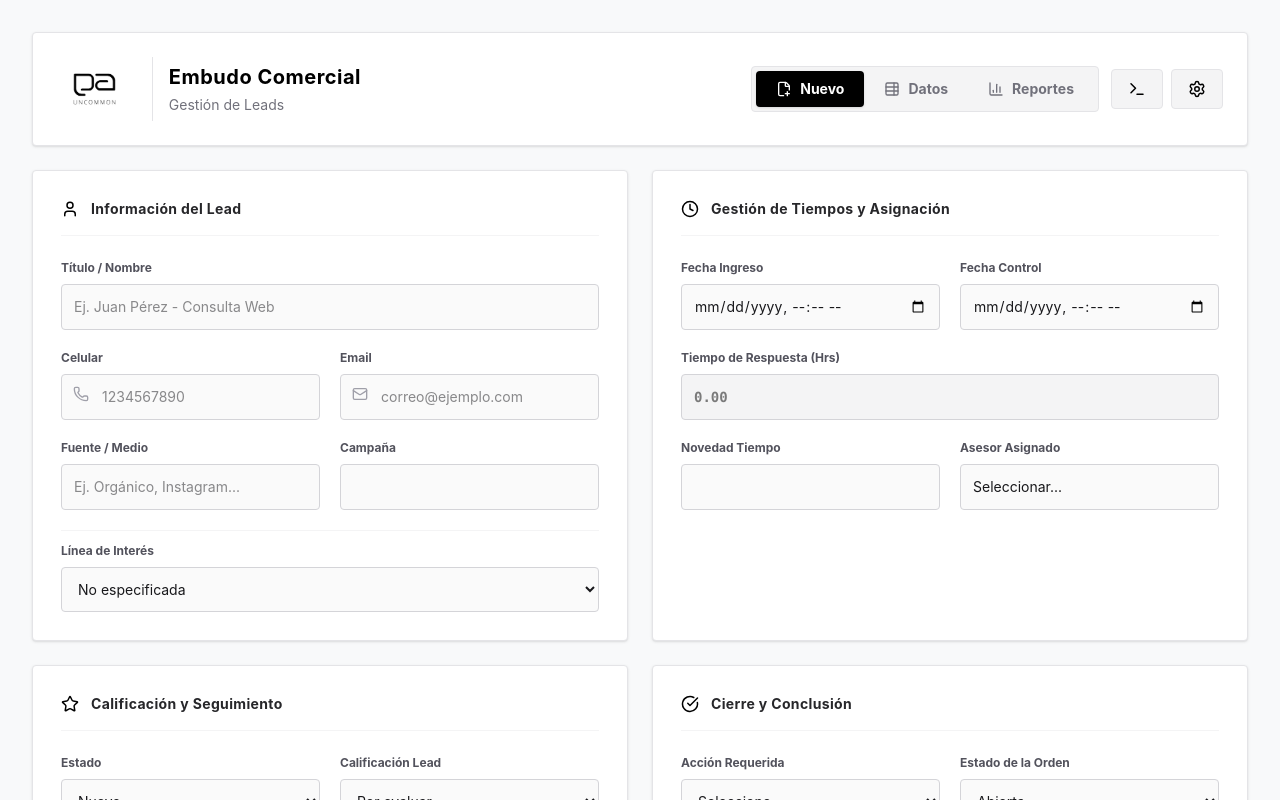
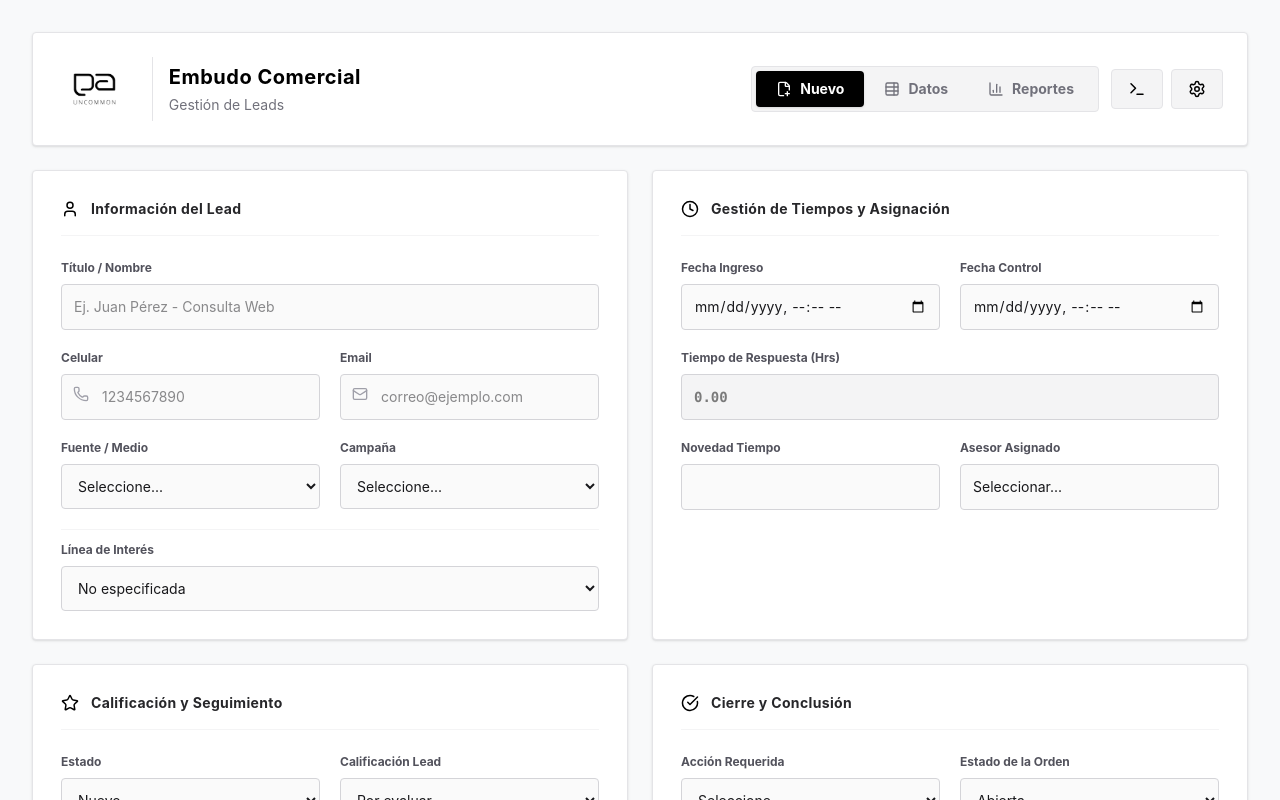
Before and after one commit to ProductosArquitectonicos/embudo-comercial, a React (Vite) app in the folder embudo-comercial/: page / in a window 1280 px wide. Shown: the top 800 px of the page. Built offline with nearby package versions, Linux system fonts and the light colour scheme.

Commit message:
actualiza interfaz y ajustes

```diff
--- a/embudo-comercial/src/App.jsx
+++ b/embudo-comercial/src/App.jsx
@@ -68,6 +68,8 @@ export default function App() {
   const [filterAsesor, setFilterAsesor] = useState('');
   const [filterEstado, setFilterEstado] = useState('');
   const [filterMes, setFilterMes] = useState(''); // Filtro por mes (YYYY-MM)
+  const [filterFuente, setFilterFuente] = useState(''); // Filtro por fuente
+  const [filterCampania, setFilterCampania] = useState(''); // Filtro por campaña
   const [reportFilterCalificacion, setReportFilterCalificacion] = useState(''); // Nuevo filtro de reportes
   const [sortConfig, setSortConfig] = useState({ key: 'fecha_ingreso', direction: 'descending' });
 
@@ -413,6 +415,8 @@ export default function App() {
     // Aplicar filtros desplegables
     if (filterAsesor) items = items.filter(lead => lead.asesor === filterAsesor);
     if (filterEstado) items = items.filter(lead => lead.estado === filterEstado);
+    if (filterFuente) items = items.filter(lead => lead.fuente_medio === filterFuente);
+    if (filterCampania) items = items.filter(lead => lead.campania === filterCampania);
 
     // Aplicar ordenamiento
     if (sortConfig !== null) {
@@ -646,11 +650,21 @@ export default function App() {
                   </div>
                   <div>
                     <label className="block text-xs font-bold text-zinc-600 mb-2">Fuente / Medio</label>
-                    <input type="text" name="fuente_medio" value={formData.fuente_medio} onChange={handleChange} className="w-full rounded-sm border-zinc-300 border p-3 text-sm focus:ring-1 focus:ring-black focus:border-black outline-none bg-zinc-50 focus:bg-white transition-colors" placeholder="Ej. Orgánico, Instagram..." />
+                    <select name="fuente_medio" value={formData.fuente_medio} onChange={handleChange} className="w-full rounded-sm border-zinc-300 border p-3 text-sm focus:ring-1 focus:ring-black focus:border-black outline-none bg-zinc-50 focus:bg-white transition-colors cursor-pointer">
+                      <option value="">Seleccione...</option>
+                      {fuentesList.map(fuente => (
+                        <option key={fuente} value={fuente}>{fuente}</option>
+                      ))}
+                    </select>
                   </div>
                   <div>
                     <label className="block text-xs font-bold text-zinc-600 mb-2">Campaña</label>
-                    <input type="text" name="campania" value={formData.campania} onChange={handleChange} className="w-full rounded-sm border-zinc-300 border p-3 text-sm focus:ring-1 focus:ring-black focus:border-black outline-none bg-zinc-50 focus:bg-white transition-colors" />
+                    <select name="campania" value={formData.campania} onChange={handleChange} className="w-full rounded-sm border-zinc-300 border p-3 text-sm focus:ring-1 focus:ring-black focus:border-black outline-none bg-zinc-50 focus:bg-white transition-colors cursor-pointer">
+                      <option value="">Seleccione...</option>
+                      {campaniasList.map(campania => (
+                        <option key={campania} value={campania}>{campania}</option>
+                      ))}
+                    </select>
                   </div>
                   <div className="md:col-span-2 border-t border-zinc-100 pt-3">
                     <label className="block text-xs font-bold text-zinc-600 mb-2">Línea de Interés</label>
@@ -880,6 +894,16 @@ export default function App() {
                   )}
                 </div>
 
+                <select value={filterFuente} onChange={e => setFilterFuente(e.target.value)} className="p-2.5 text-xs font-medium border border-zinc-300 rounded-sm focus:border-black outline-none cursor-pointer bg-white">
+                  <option value="">Todas las fuentes</option>
+                  {fuentesList.map(f => <option key={f} value={f}>{f}</option>)}
+                </select>
+
+                <select value={filterCampania} onChange={e => setFilterCampania(e.target.value)} className="p-2.5 text-xs font-medium border border-zinc-300 rounded-sm focus:border-black outline-none cursor-pointer bg-white">
+                  <option value="">Todas las campañas</option>
+                  {campaniasList.map(c => <option key={c} value={c}>{c}</option>)}
+                </select>
+
                 <select value={filterAsesor} onChange={e => setFilterAsesor(e.target.value)} className="p-2.5 text-xs font-medium border border-zinc-300 rounded-sm focus:border-black outline-none cursor-pointer bg-white">
                   <option value="">Todos los asesores</option>
                   {asesoresList.map(a => <option key={a} value={a}>{a}</option>)}
@@ -947,7 +971,7 @@ export default function App() {
                   {filteredAndSortedLeads.length === 0 ? (
                     <tr>
                       <td colSpan="13" className="p-16 text-center text-zinc-500 text-sm">
-                        {isLoadingData ? 'Cargando datos desde SharePoint...' : searchTerm || filterAsesor || filterEstado || filterMes ? 'No se encontraron resultados para los filtros actuales.' : 'No hay datos registrados.'}
+                        {isLoadingData ? 'Cargando datos desde SharePoint...' : searchTerm || filterAsesor || filterEstado || filterMes || filterFuente || filterCampania ? 'No se encontraron resultados para los filtros actuales.' : 'No hay datos registrados.'}
                       </td>
                     </tr>
                   ) : (
```
